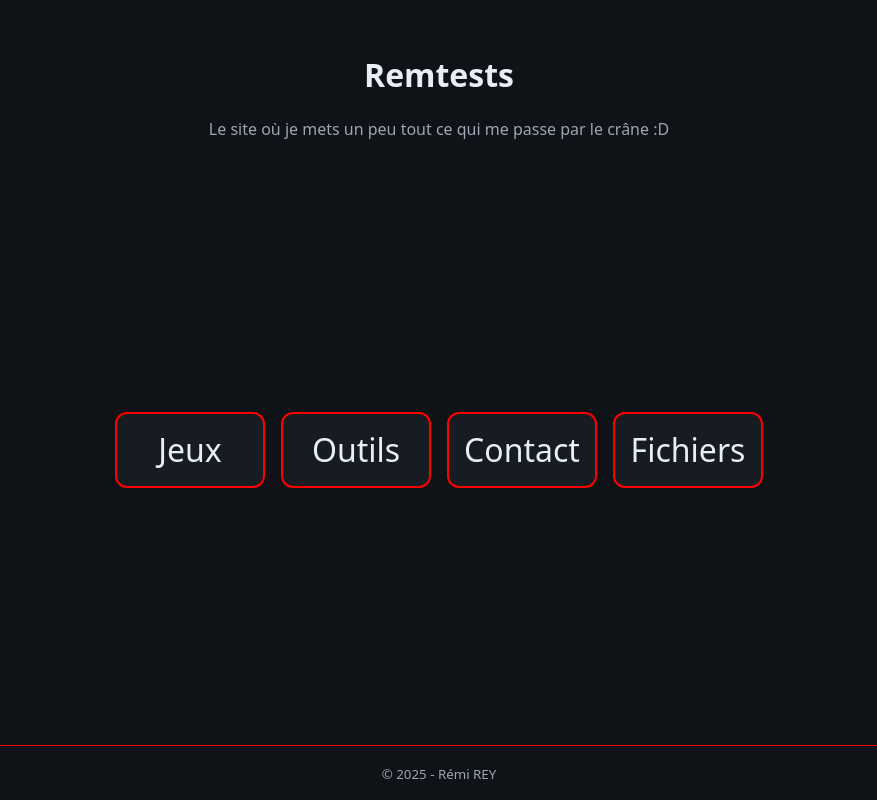
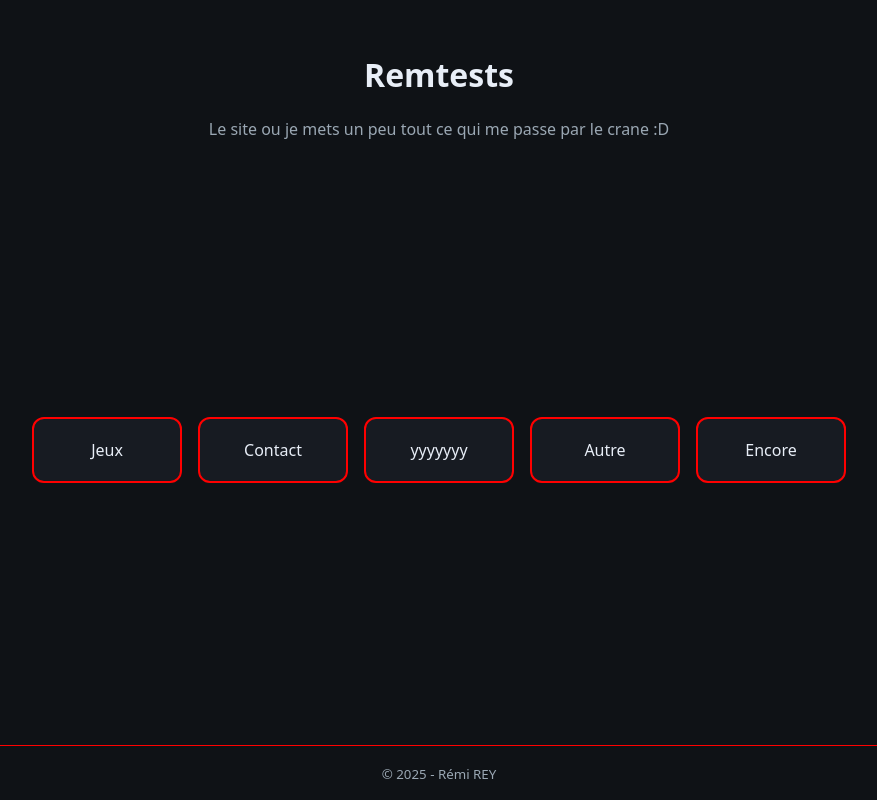
Before and after one commit to remtests/website, a plain HTML site: page index.html in a window 1280 px wide. Shown: the whole page, without its empty margins (201-1078 px from the left). Drawn offline with Linux system fonts and the light colour scheme.

Commit message:
Update index.html

```diff
--- a/index.html
+++ b/index.html
@@ -9,23 +9,18 @@
 <body>
   <header class="top">
     <h1>Remtests</h1>
-    <p class="subtitle">Le site où je mets un peu tout ce qui me passe par le crâne :D</p>
+    <p class="subtitle">Le site ou je mets un peu tout ce qui me passe par le crane :D</p>
   </header>
 
   <main class="container">
     <nav class="tiles-container">
-      <a class="tile" href="index.html">
-        <span class="icon">Jeux</span>
-      </a>
-      <a class="tile" href="apropos.html">
-        <span class="icon">Outils</span>
-      </a>
-      <a class="tile" href="contact.html">
-        <span class="icon">Contact</span>
-      </a>
-      <a class="tile" href="galerie.html">
-        <span class="icon">Fichiers</span>
-      </a>
+      <div class="tiles-container">
+        <a class="tile" href="games.html">Jeux</a>
+        <a class="tile">Contact</a>
+        <a class="tile">yyyyyyy</a>
+        <a class="tile">Autre</a>
+        <a class="tile">Encore</a>
+      </div>
     </nav>
   </main>
 
```
